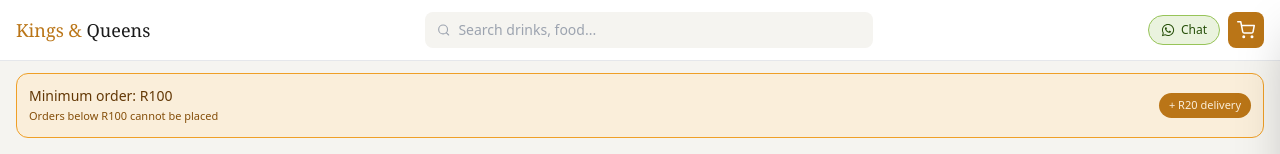
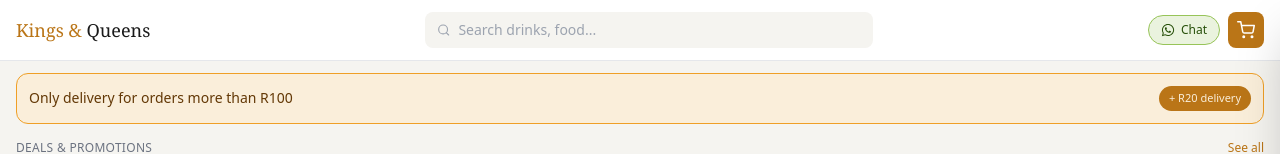
Before and after one commit to MondeNel/Delivery-app, a React (Vite) app in the folder kq/: page / in a window 1280 px wide. Shown: the top 154 px of the page. Built offline with nearby package versions, Linux system fonts and the light colour scheme.

Commit message:
Update delivery banner text to 'Only delivery for orders more than R100'

```diff
--- a/kq/src/pages/Home.jsx
+++ b/kq/src/pages/Home.jsx
@@ -16,8 +16,7 @@
     <>
       <div className="mx-4 mt-3 bg-gold-light border border-gold-border rounded-lg p-3 flex justify-between items-center">
   <div>
-          <div className="text-sm font-medium text-warm-dark">Minimum order: R100</div>
-          <div className="text-[11px] text-warm-border mt-0.5">Orders below R100 cannot be placed</div>
+    <div className="text-sm font-medium text-warm-dark">Only delivery for orders more than R100</div>
   </div>
   <div className="bg-gold text-gold-light text-[11px] font-medium px-2.5 py-1 rounded-full">+ R20 delivery</div>
 </div>
```
Lines whose indentation alone changed are shown as unchanged.
